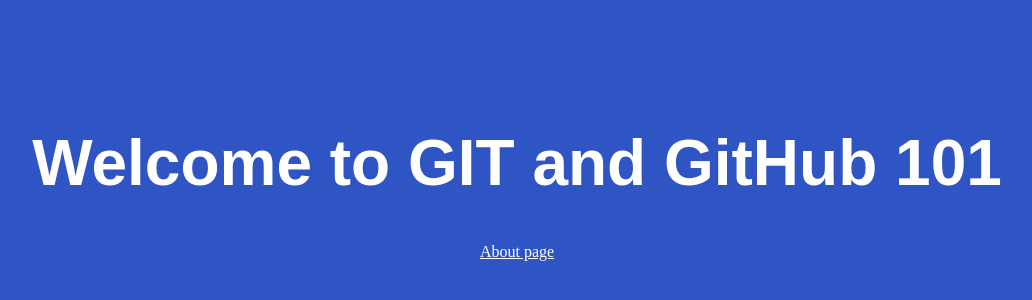
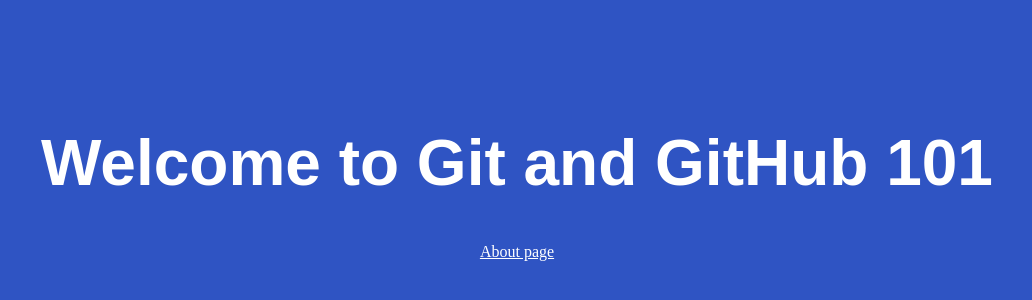
Before and after one commit to subeshb1/github-demo-august-08, a plain HTML site: page index.html in a window 1280 px wide. Shown: the part 236-536 px from the top of the page, without its empty margins (123-1155 px from the left). Drawn offline with Linux system fonts and the light colour scheme.

Commit message:
Fix character case

```diff
--- a/index.html
+++ b/index.html
@@ -27,7 +27,7 @@ a{
   </style>
 </head>
 <body>
-  <h1>Welcome to GIT and GitHub 101</h1>
+  <h1>Welcome to Git and GitHub 101</h1>
   <a href="./about.html">About page</a>
 </body>
 </html>
```
